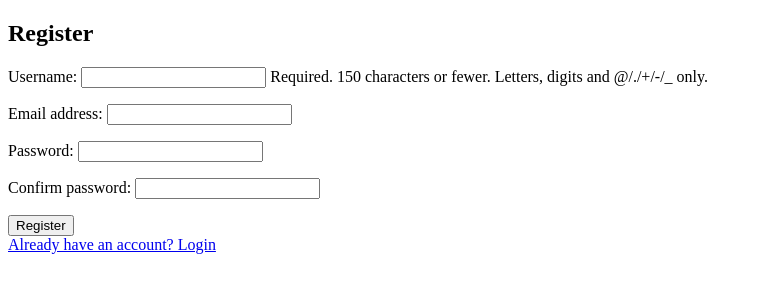
After one commit to Clarkey164/milestone-project-3, a Django app: page /register/ in a window 1280 px wide. The commit adds this page. Shown: the top 300 px of the page, without its empty margins (0-762 px from the left). Run offline with Django 5.2, Linux system fonts and the light colour scheme.

Commit message:
added a home landing page with login and register capabilities

```diff
--- a/bookings/forms.py
+++ b/bookings/forms.py
@@ -3,6 +3,7 @@ from django import forms
 from django.utils import timezone
 from datetime import time
 from .models import Reservation
+from django.contrib.auth.models import User
 
 
 TIME_CHOICES = [
@@ -85,3 +86,22 @@ class ReservationForm(forms.ModelForm):
             )
 
         return cleaned_data
+
+
+# Registration Form
+class UserRegistrationForm(forms.ModelForm):
+    password = forms.CharField(widget=forms.PasswordInput)
+    password2 = forms.CharField(widget=forms.PasswordInput,
+                                label="Confirm password")
+
+    class Meta:
+        model = User
+        fields = ["username", "email", "password"]
+
+    def clean_password2(self):
+        cd = self.cleaned_data
+        if cd.get("password") != cd.get("password2"):
+            raise forms.ValidationError(
+                "Passwords do not match"
+            )
+        return cd.get("password2")
--- a/bookings/models.py
+++ b/bookings/models.py
@@ -1,5 +1,6 @@
 from django.db import models
 from django.core.exceptions import ValidationError
+from django.contrib.auth.models import User
 
 # Create your models here.
 
@@ -13,6 +14,8 @@ class Table(models.Model):
 
 
 class Reservation(models.Model):
+    user = models.ForeignKey(User, on_delete=models.CASCADE,
+                             null=True, blank=True)
     name = models.CharField(max_length=100)
     email = models.EmailField()
     table = models.ForeignKey(Table, on_delete=models.CASCADE)
--- /dev/null
+++ b/bookings/templates/bookings/register.html
@@ -0,0 +1,9 @@
+<!DOCTYPE html>
+
+<h2>Register</h2>
+<form method="post">
+  {% csrf_token %}
+  {{ form.as_p }}
+  <button type="submit">Register</button>
+</form>
+<a href="{% url 'login' %}">Already have an account? Login</a>
--- a/bookings/templates/bookings/reservation_success.html
+++ b/bookings/templates/bookings/reservation_success.html
@@ -9,5 +9,6 @@
     <h1>Reservation Confirmed 🎉</h1>
     <p>Your table has been booked.</p>
     <a href="{% url 'book_table' %}">Make another booking</a>
+    <a href="{% url 'reservation_list' %}">My reservations</a>
 </body>
 </html>
--- a/bookings/urls.py
+++ b/bookings/urls.py
@@ -1,9 +1,10 @@
 from django.urls import path
 from . import views
+from django.contrib.auth import views as auth_views
 
 urlpatterns = [
-    # path('', views.book_table, name='bookings'),
-    path('book-table/', views.book_table, name='book_table'),
+    path('', views.home, name='home'),
+    path('book/', views.book_table, name='book_table'),
     path(
         'reservation-success/',
         views.reservation_success,
@@ -18,4 +19,12 @@ urlpatterns = [
          name='reservation_update'),
     path('reservations/<int:pk>/delete/', views.reservation_delete,
          name='reservation_delete'),
+
+    # USER LOGIN
+    path('register/', views.register, name='register'),
+    path('login/',
+         auth_views.LoginView.as_view(template_name='bookings/login.html'),
+         name='login'),
+    path('logout/',
+         auth_views.LogoutView.as_view(next_page='login'), name='logout'),
 ]
--- a/bookings/views.py
+++ b/bookings/views.py
@@ -1,16 +1,41 @@
 from django.shortcuts import render, redirect, get_object_or_404
+from django.contrib.auth.decorators import login_required
+from django.contrib.auth import login
 from django.core.exceptions import ValidationError
-from .forms import ReservationForm
+
+from .forms import ReservationForm, UserRegistrationForm
 from .models import Reservation
 
 
+# Homepage
+def home(request):
+    return render(request, 'bookings/home.html')
+
+
+# User Registration
+def register(request):
+    if request.method == 'POST':
+        form = UserRegistrationForm(request.POST)
+        if form.is_valid():
+            user = form.save(commit=False)
+            user.set_password(form.cleaned_data['password'])
+            user.save()
+            login(request, user)
+            return redirect('reservation_list')
+    else:
+        form = UserRegistrationForm()
+    return render(request, 'bookings/register.html', {'form': form})
+
+
 # CREATE
+@login_required
 def book_table(request):
     if request.method == 'POST':
         form = ReservationForm(request.POST)
         if form.is_valid():
             try:
                 reservation = form.save(commit=False)
+                reservation.user = request.user
                 reservation.clean()
                 reservation.save()
                 return redirect('reservation_success')
@@ -27,22 +52,35 @@ def reservation_success(request):
 
 
 # READ - View ALL Reservations
+@login_required
 def reservation_list(request):
-    reservations = Reservation.objects.all().order_by('-created_at')
+    # Only shows reservations for the logged in User
+    reservations = Reservation.objects.filter(user=request.user).order_by('-created_at')
+
     return render(request, 'bookings/reservation_list.html',
                   {'reservations': reservations})
 
 
 # READ - Individual Reservation
+@login_required
 def reservation_detail(request, pk):
     reservation = get_object_or_404(Reservation, pk=pk)
+
+    # Only the owner or staff can view bookings
+    if reservation.user != request.user and not request.user.is_staff:
+        return redirect('reservation_list')
     return render(request, 'bookings/reservation_detail.html',
                   {'reservation': reservation})
 
 
 # UPDATE
+@login_required
 def reservation_update(request, pk):
     reservation = get_object_or_404(Reservation, pk=pk)
+
+    # Only the owner or staff can edit
+    if reservation.user != request.user and not request.user.is_staff:
+        return redirect('reservation_list')
 
     if request.method == 'POST':
         form = ReservationForm(request.POST, instance=reservation)
@@ -52,13 +90,17 @@ def reservation_update(request, pk):
     else:
         form = ReservationForm(instance=reservation)
 
-    return render(request, 'bookings/book_table.html',
-                  {'form': form})
+    return render(request, 'bookings/book_table.html', {'form': form})
 
 
 # DELETE
+@login_required
 def reservation_delete(request, pk):
     reservation = get_object_or_404(Reservation, pk=pk)
+
+    # Only the owner or staff can delete
+    if reservation.user != request.user and not request.user.is_staff:
+        return redirect('reservation_list')
 
     if request.method == 'POST':
         reservation.delete()
--- a/my_project/settings.py
+++ b/my_project/settings.py
@@ -137,3 +137,5 @@ USE_TZ = True
 # https://docs.djangoproject.com/en/6.0/howto/static-files/
 
 STATIC_URL = 'static/'
+
+LOGIN_REDIRECT_URL = '/reservations/'
```
Also changed, not shown: bookings/templates/bookings/home.html (added, +15 -0 lines), bookings/templates/bookings/login.html (added, +9 -0 lines), bookings/templates/bookings/reservation_list.html (+8 -4 lines), bookings/migrations/0002_reservation_user_alter_table_capacity.py (added).
